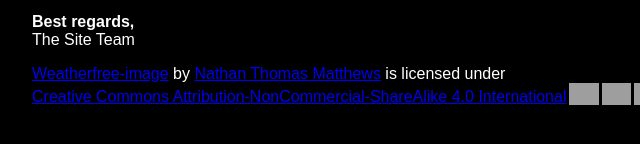
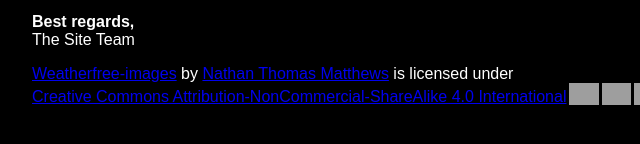
Before and after one commit to HyperforgeStudios/weatherfree-images, a plain HTML site: page index.html in a window 1280 px wide. Shown: the part 384-528 px from the top of the page, 96-736 px from the left. Drawn offline with Linux system fonts and the light colour scheme; grey boxes are pictures that could not be loaded.

Commit message:
Update index.html

```diff
--- a/index.html
+++ b/index.html
@@ -29,6 +29,6 @@
         <p><strong>Dear User,</strong></p>
         <p>We would like to kindly inform you that this site is solely for image hosting purposes. However, we still offer our Weatherfree app, which you can download and use for free. We apologize for any confusion and thank you for your understanding.</p>
         <p><strong>Best regards,</strong><br>The Site Team</p>
-        <p xmlns:cc="http://creativecommons.org/ns#" xmlns:dct="http://purl.org/dc/terms/"><a property="dct:title" rel="cc:attributionURL" href="https://github.com/HyperforgeStudios/weatherfree-images">Weatherfree-image</a> by <a rel="cc:attributionURL dct:creator" property="cc:attributionName" href="https://hyperforgestudios.com">Nathan Thomas Matthews</a> is licensed under <a href="https://creativecommons.org/licenses/by-nc-sa/4.0/?ref=chooser-v1" target="_blank" rel="license noopener noreferrer" style="display:inline-block;">Creative Commons Attribution-NonCommercial-ShareAlike 4.0 International<img style="height:22px!important;margin-left:3px;vertical-align:text-bottom;" src="https://mirrors.creativecommons.org/presskit/icons/cc.svg?ref=chooser-v1" alt=""><img style="height:22px!important;margin-left:3px;vertical-align:text-bottom;" src="https://mirrors.creativecommons.org/presskit/icons/by.svg?ref=chooser-v1" alt=""><img style="height:22px!important;margin-left:3px;vertical-align:text-bottom;" src="https://mirrors.creativecommons.org/presskit/icons/nc.svg?ref=chooser-v1" alt=""><img style="height:22px!important;margin-left:3px;vertical-align:text-bottom;" src="https://mirrors.creativecommons.org/presskit/icons/sa.svg?ref=chooser-v1" alt=""></a></p>    </div>
+        <p xmlns:cc="http://creativecommons.org/ns#" xmlns:dct="http://purl.org/dc/terms/"><a property="dct:title" rel="cc:attributionURL" href="https://github.com/HyperforgeStudios/weatherfree-images">Weatherfree-images</a> by <a rel="cc:attributionURL dct:creator" property="cc:attributionName" href="https://hyperforgestudios.com">Nathan Thomas Matthews</a> is licensed under <a href="https://creativecommons.org/licenses/by-nc-sa/4.0/?ref=chooser-v1" target="_blank" rel="license noopener noreferrer" style="display:inline-block;">Creative Commons Attribution-NonCommercial-ShareAlike 4.0 International<img style="height:22px!important;margin-left:3px;vertical-align:text-bottom;" src="https://mirrors.creativecommons.org/presskit/icons/cc.svg?ref=chooser-v1" alt=""><img style="height:22px!important;margin-left:3px;vertical-align:text-bottom;" src="https://mirrors.creativecommons.org/presskit/icons/by.svg?ref=chooser-v1" alt=""><img style="height:22px!important;margin-left:3px;vertical-align:text-bottom;" src="https://mirrors.creativecommons.org/presskit/icons/nc.svg?ref=chooser-v1" alt=""><img style="height:22px!important;margin-left:3px;vertical-align:text-bottom;" src="https://mirrors.creativecommons.org/presskit/icons/sa.svg?ref=chooser-v1" alt=""></a></p>    </div>
 </body>
 </html>
```
